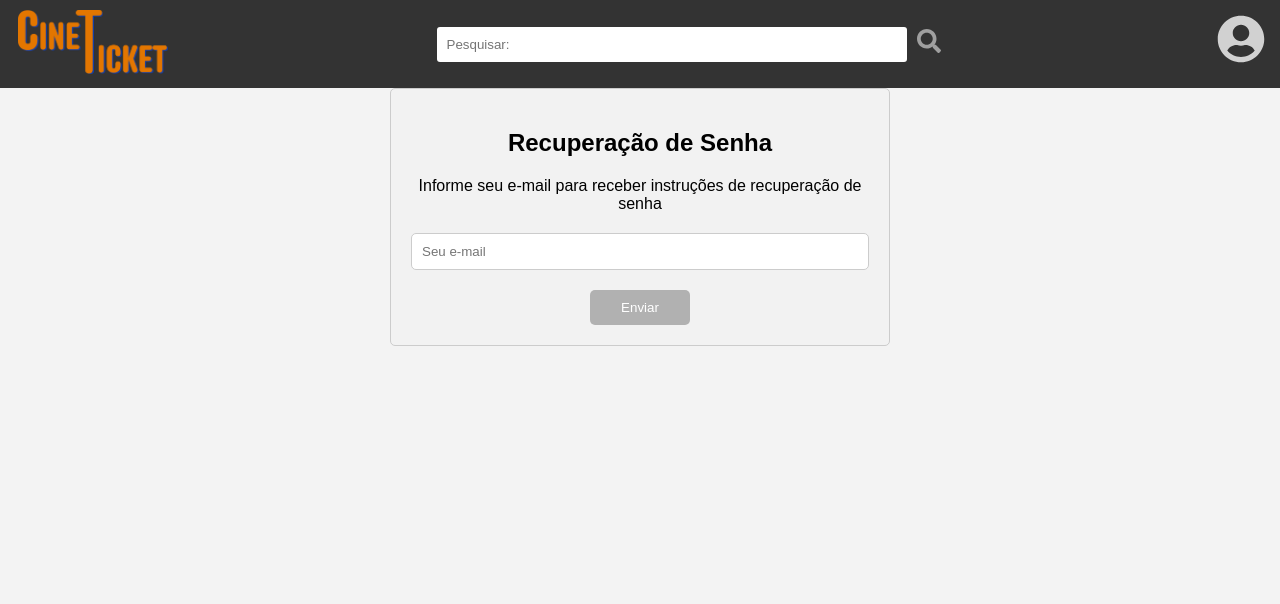
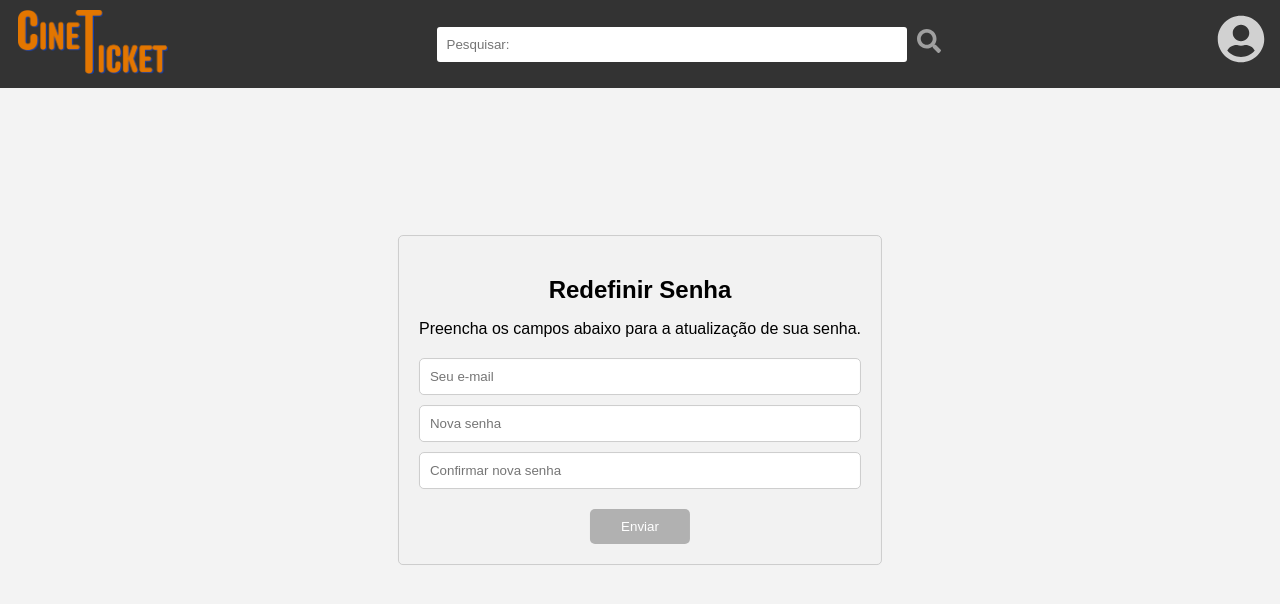
Before and after one commit to GiltMonster/CineTicket, a React (Create React App) app in the folder front-end/: page /login/redefinirSenha in a window 1280 px wide. Shown: the top 604 px of the page. Built offline with nearby package versions, Linux system fonts and the light colour scheme; no server answers.

Commit message:
Tela de redefinir a senha atualizada

```diff
--- a/front-end/src/components/login/EsqueceuSenha.js
+++ b/front-end/src/components/login/EsqueceuSenha.js
@@ -3,14 +3,23 @@ import "../../style/EsqueceuSenha.css";
 
 export default function EsqueceuSenha() {
   const [email, setEmail] = useState("");
+  const [senhaNova, setSenhaNova] = useState("");
+  const [confirmarSenhaNova, setConfirmarSenhaNova] = useState("");
   const [enviado, setEnviado] = useState(false);
 
   const handleSubmit = (event) => {
     event.preventDefault();
-        // Aqui você pode adicionar a lógica para enviar o link de redefinição de senha para o e-mail fornecido
-        // Por exemplo, você pode fazer uma requisição a uma API de envio de e-mails ou executar qualquer outra ação necessária
+    // Verifique se a nova senha e a confirmação de senha coincidem
+    if (senhaNova !== confirmarSenhaNova) {
+      alert("A nova senha e a confirmação de senha não correspondem.");
+      return;
+    }
 
-        // Exemplo de ação fictícia que simula o envio do link:
+    // Lógica para enviar a nova senha e o e-mail
+    // Por exemplo, você pode fazer uma requisição a uma API ou serviço para atualizar a senha do usuário
+    // Certifique-se de validar e tratar os erros de forma adequada
+
+    // Exemplo fictício que simula a atualização da senha após 2 segundos
     setTimeout(() => {
       setEnviado(true);
     }, 2000);
@@ -18,12 +27,12 @@ export default function EsqueceuSenha() {
 
   return (
     <div className="PasswordRecovery">
-            <h2>Recuperação de Senha</h2>
+      <h2>Redefinir Senha</h2>
       {enviado ? (
-                <p>Um e-mail com instruções de recuperação de senha foi enviado para {email}.</p>
+        <p>Senha atualizada com sucesso!.</p>
       ) : (
         <>
-                    <p>Informe seu e-mail para receber instruções de recuperação de senha</p>
+          <p>Preencha os campos abaixo para a atualização de sua senha.</p>
           <form onSubmit={handleSubmit}>
             <input
               type="email"
@@ -34,6 +43,24 @@ export default function EsqueceuSenha() {
               value={email}
               onChange={(event) => setEmail(event.target.value)}
             />
+            <input
+              type="password"
+              id="novaSenha"
+              name="novaSenha"
+              placeholder="Nova senha"
+              required
+              value={senhaNova}
+              onChange={(event) => setSenhaNova(event.target.value)}
+            />
+            <input
+              type="password"
+              id="confirmarSenhaNova"
+              name="confirmarSenhaNova"
+              placeholder="Confirmar nova senha"
+              required
+              value={confirmarSenhaNova}
+              onChange={(event) => setConfirmarSenhaNova(event.target.value)}
+            />
             <div className="button-container">
               <input type="submit" value="Enviar" />
             </div>
--- a/front-end/src/style/EsqueceuSenha.css
+++ b/front-end/src/style/EsqueceuSenha.css
@@ -5,36 +5,41 @@
     background-color: #f2f2f2;
     border: 1px solid #ccc;
     border-radius: 5px;
+    position: absolute;
+    top: 50%;
+    left: 50%;
+    transform: translate(-50%, -50%);
 }
 
-.PasswordRecovery .button-container {
-    display: flex;
-    justify-content: center;
-}
-
-
-h2 {
+.PasswordRecovery h2 {
     font-size: 1.5rem;
     margin-bottom: 10px;
 }
 
-p {
+.PasswordRecovery p {
     margin-bottom: 20px;
 }
 
-form {
+.PasswordRecovery form {
     display: flex;
     flex-direction: column;
 }
 
-input[type="email"] {
+.PasswordRecovery input[type="email"],
+.PasswordRecovery input[type="password"] {
     padding: 10px;
     margin-bottom: 10px;
     border: 1px solid #ccc;
     border-radius: 5px;
 }
 
-input[type="submit"] {
+.PasswordRecovery .button-container {
+    display: flex;
+    justify-content: center;
+    margin-top: 10px;
+}
+
+.PasswordRecovery input[type="submit"] {
     background-color: #b1b1b1;
     color: #fff;
     padding: 10px;
@@ -44,6 +49,6 @@ input[type="submit"] {
     width: 100px;
 }
 
-input[type="submit"]:hover {
+.PasswordRecovery input[type="submit"]:hover {
     background-color: #3e8e41;
 }
```
Lines whose indentation alone changed are shown as unchanged.
